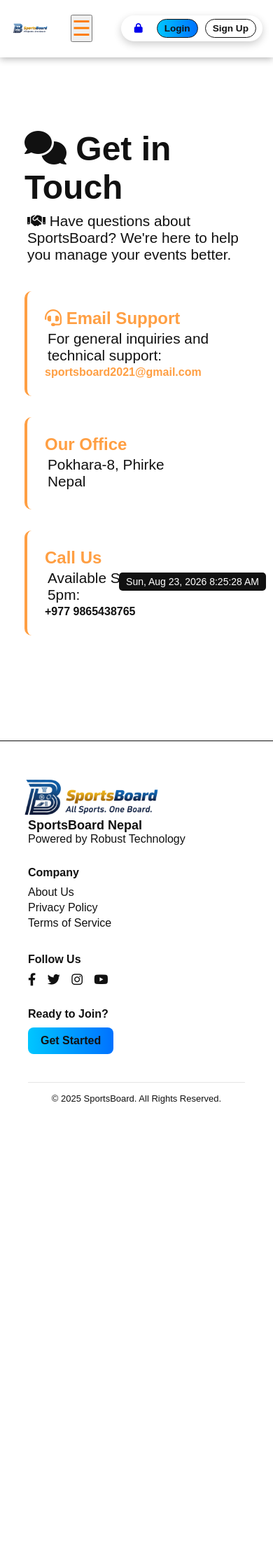
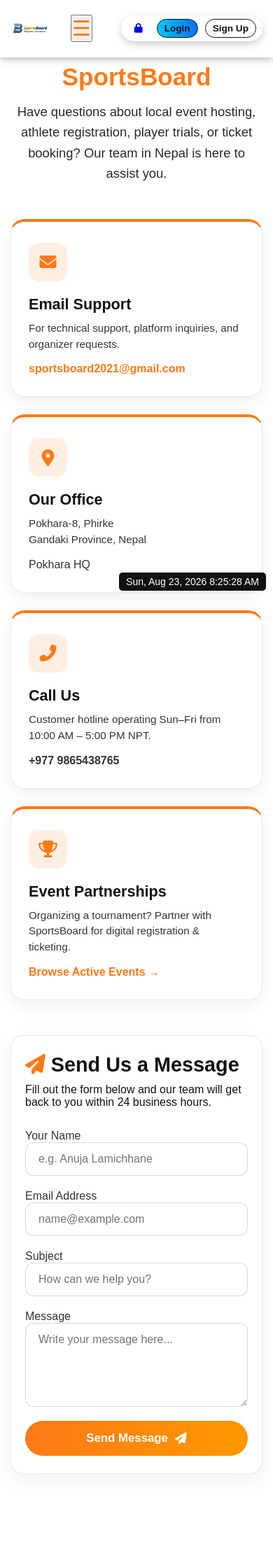
Before and after one commit to AnujaLamichhane/SportsBoard, a Django app: page /contact/ in a window 390 px wide. Shown: the top 2226 px of the page at 70% size. Before the commit the page ends 1577 px from the top, so only its background shows below. Run offline with Django 5.2, Linux system fonts and the light colour scheme; data that the repository does not hold is empty; some libraries are stand-ins or nearby versions.

Commit message:
Enhance login glassmorphism, news mobile styles, and redesign contact page

```diff
--- a/SportsBoard/settings.py
+++ b/SportsBoard/settings.py
@@ -155,6 +155,7 @@ _static_dirs = [
     BASE_DIR / 'accounts' / 'static',
     BASE_DIR / 'organizer' / 'static',
     BASE_DIR / 'admin_panel' / 'static',
+    BASE_DIR / 'news' / 'static',
 ]
 STATICFILES_DIRS = [d for d in _static_dirs if d.exists()]
 
--- a/homepage/templates/homepage/contact.html
+++ b/homepage/templates/homepage/contact.html
@@ -1,95 +1,247 @@
 {% extends "homepage/base.html" %}
 
-{% block content %}
-<link rel="stylesheet" href="https://cdnjs.cloudflare.com/ajax/libs/font-awesome/6.0.0/css/all.min.css">
+{% block title %}Contact Us | SportsBoard{% endblock %}
+
+{% block extra_css %}
+<link rel="stylesheet" href="https://cdnjs.cloudflare.com/ajax/libs/font-awesome/6.5.0/css/all.min.css">
 <style>
-    .contact-section {
+    .contact-hero {
+        text-align: center;
+        padding: 50px 20px 30px;
         max-width: 900px;
-        margin: 80px auto;
-        padding: 20px;
-        color: var(--text-color); /* White text for your dark theme */
+        margin: 0 auto;
     }
-    .contact-section h1{
-        margin-bottom: 9px;
-        font-size: 3rem;
-        font-weight: 700;
+    .contact-hero h1 {
+        font-size: clamp(2.2rem, 6vw, 3.5rem);
+        font-weight: 800;
+        color: var(--text-color, #111);
+        margin-bottom: 15px;
     }
-    .contact-section p{
-        font-size: 1.3rem;
-        margin-left: 4px;
+    .contact-hero h1 span {
+        color: #ff7a18;
     }
+    .contact-hero p {
+        font-size: 1.15rem;
+        color: var(--text-color, #555);
+        opacity: 0.9;
+        max-width: 650px;
+        margin: 0 auto;
+        line-height: 1.6;
+    }
+
+    .contact-container {
+        max-width: 1100px;
+        margin: 20px auto 60px;
+        padding: 0 20px;
+    }
+
     .contact-grid {
         display: grid;
-        grid-template-columns: repeat(auto-fit, minmax(250px, 1fr));
-        gap: 30px;
-        margin-top: 40px;
+        grid-template-columns: repeat(auto-fit, minmax(260px, 1fr));
+        gap: 25px;
+        margin-bottom: 50px;
     }
+
     .contact-card {
-        background: var(--bg-color); /* Darker card color */
-        padding: 25px;
-        border-radius: 10px;
-        border-left: 4px solid #ff9f43; /* Your brand orange */
-        transition: transform 0.3s ease;
+        background: var(--bg-card, #ffffff);
+        border: 1px solid rgba(0, 0, 0, 0.08);
+        padding: 30px 25px;
+        border-radius: 20px;
+        border-top: 4px solid #ff7a18;
+        box-shadow: 0 8px 25px rgba(0, 0, 0, 0.06);
+        transition: transform 0.3s ease, box-shadow 0.3s ease;
+        display: flex;
+        flex-direction: column;
     }
     .contact-card:hover {
         transform: translateY(-5px);
+        box-shadow: 0 15px 35px rgba(0, 0, 0, 0.12);
+    }
+    .contact-icon {
+        width: 55px;
+        height: 55px;
+        background: rgba(255, 122, 24, 0.12);
+        color: #ff7a18;
+        border-radius: 14px;
+        display: flex;
+        align-items: center;
+        justify-content: center;
+        font-size: 1.5rem;
+        margin-bottom: 20px;
     }
     .contact-card h3 {
-        margin-top: 0;
-        margin-bottom: 3px;
-        font-size: 1.5rem;
-        color: #ff9f43;
+        font-size: 1.35rem;
+        font-weight: 700;
+        margin-bottom: 10px;
+        color: var(--text-color, #111);
     }
     .contact-card p {
-        color:var(--text-color);
-        margin-bottom: 3px;
+        font-size: 0.95rem;
+        color: var(--text-color, #555);
+        opacity: 0.85;
+        line-height: 1.5;
+        margin-bottom: 15px;
+        flex-grow: 1;
     }
-    /* Mail Link Styles */
     .contact-card a.mail-link {
-        color: #ff9f43;
+        color: #ff7a18;
+        font-weight: 700;
         text-decoration: none;
-        transition: all 0.3s ease; /* Smooth transition for the hover effect */
-        border-bottom: 2px solid transparent; /* Prepare for a bottom border effect */
+        word-break: break-all;
+    }
+    .contact-card a.mail-link:hover {
+        text-decoration: underline;
     }
 
-    /* Hover Effect */
-    .contact-card a.mail-link:hover {
-        color:  #e67e22; /* Darker blue on hover */
-        text-decoration: none;
-        border-bottom: 2px solid  #e67e22; /* Adds a nice underline on hover */
-        opacity: 0.8;
+    /* Form Section */
+    .contact-form-section {
+        background: var(--bg-card, #ffffff);
+        border: 1px solid rgba(0, 0, 0, 0.08);
+        border-radius: 24px;
+        padding: 40px;
+        box-shadow: 0 10px 30px rgba(0, 0, 0, 0.06);
+    }
+    .contact-form-section h2 {
+        font-size: 1.8rem;
+        font-weight: 800;
+        margin-bottom: 10px;
+        color: var(--text-color, #111);
+    }
+    .contact-form-section p.sub {
+        font-size: 1rem;
+        color: var(--text-color, #666);
+        margin-bottom: 30px;
+    }
+    .form-grid {
+        display: grid;
+        grid-template-columns: repeat(2, 1fr);
+        gap: 20px;
+    }
+    .form-group-full {
+        grid-column: span 2;
+    }
+    .form-control-custom {
+        width: 100%;
+        padding: 14px 18px;
+        border: 1px solid rgba(0, 0, 0, 0.15);
+        border-radius: 12px;
+        font-size: 1rem;
+        background: var(--bg-color, #fff);
+        color: var(--text-color, #111);
+        transition: border-color 0.3s ease;
+    }
+    .form-control-custom:focus {
+        border-color: #ff7a18;
+        outline: none;
+        box-shadow: 0 0 0 3px rgba(255, 122, 24, 0.15);
+    }
+    .btn-submit-contact {
+        background: linear-gradient(90deg, #ff7a18, #ff9800);
+        color: white;
+        border: none;
+        padding: 15px 35px;
+        font-weight: 700;
+        font-size: 1.05rem;
+        border-radius: 50px;
+        cursor: pointer;
+        transition: transform 0.3s ease, box-shadow 0.3s ease;
+        display: inline-flex;
+        align-items: center;
+        gap: 10px;
+    }
+    .btn-submit-contact:hover {
+        transform: translateY(-2px);
+        box-shadow: 0 8px 20px rgba(255, 122, 24, 0.35);
     }
 
-
-
+    @media (max-width: 768px) {
+        .contact-container {
+            padding: 0 15px;
+            margin-bottom: 40px;
+        }
+        .contact-form-section {
+            padding: 25px 20px;
+            border-radius: 18px;
+        }
+        .form-grid {
+            grid-template-columns: 1fr;
+        }
+        .form-group-full {
+            grid-column: span 1;
+        }
+        .btn-submit-contact {
+            width: 100%;
+            justify-content: center;
+        }
+    }
 </style>
 
-<div class="contact-section">
-    <h1><i class="fas fa-comments"></i> Get in Touch</h1>
-    <p class="sub-header"><i class="fas fa-handshake"></i> Have questions about SportsBoard? We're here to help you manage your events better.</p>
+<div class="contact-hero">
+    <h1>Get in Touch with <span>SportsBoard</span></h1>
+    <p>Have questions about local event hosting, athlete registration, player trials, or ticket booking? Our team in Nepal is here to assist you.</p>
+</div>
 
+<div class="contact-container">
     <div class="contact-grid">
         <div class="contact-card">
-            <h3><i class="fas fa-headset"></i> Email Support</h3>
-            <p>For general inquiries and technical support:</p>
-            <strong>
-                <a href="mailto:sportsboard2021@gmail.com" class="mail-link">
-                     sportsboard2021@gmail.com
-                </a>
-            </strong>
+            <div class="contact-icon"><i class="fas fa-envelope"></i></div>
+            <h3>Email Support</h3>
+            <p>For technical support, platform inquiries, and organizer requests.</p>
+            <a href="mailto:sportsboard2021@gmail.com" class="mail-link">sportsboard2021@gmail.com</a>
         </div>
 
         <div class="contact-card">
+            <div class="contact-icon"><i class="fas fa-map-marker-alt"></i></div>
             <h3>Our Office</h3>
-            <p>Pokhara-8, Phirke<br>
-             Nepal</p>
+            <p>Pokhara-8, Phirke<br>Gandaki Province, Nepal</p>
+            <span class="badge bg-light text-dark border">Pokhara HQ</span>
         </div>
 
         <div class="contact-card">
+            <div class="contact-icon"><i class="fas fa-phone-alt"></i></div>
             <h3>Call Us</h3>
-            <p>Available Sun-Fri, 10am - 5pm:</p>
+            <p>Customer hotline operating Sun–Fri from 10:00 AM – 5:00 PM NPT.</p>
             <strong>+977 9865438765</strong>
         </div>
+
+        <div class="contact-card">
+            <div class="contact-icon"><i class="fas fa-trophy"></i></div>
+            <h3>Event Partnerships</h3>
+            <p>Organizing a tournament? Partner with SportsBoard for digital registration & ticketing.</p>
+            <a href="{% url 'homepage:view_events' %}" class="mail-link">Browse Active Events →</a>
+        </div>
+    </div>
+
+    <div class="contact-form-section">
+        <h2><i class="fas fa-paper-plane" style="color: #ff7a18;"></i> Send Us a Message</h2>
+        <p class="sub">Fill out the form below and our team will get back to you within 24 business hours.</p>
+
+        <form method="post" action="{% url 'accounts:feedback' %}" class="contact-form">
+            {% csrf_token %}
+            <div class="form-grid">
+                <div>
+                    <label class="form-label fw-bold mb-2">Your Name</label>
+                    <input type="text" name="name" class="form-control-custom" placeholder="e.g. Anuja Lamichhane" required>
+                </div>
+                <div>
+                    <label class="form-label fw-bold mb-2">Email Address</label>
+                    <input type="email" name="email" class="form-control-custom" placeholder="name@example.com" required>
+                </div>
+                <div class="form-group-full">
+                    <label class="form-label fw-bold mb-2">Subject</label>
+                    <input type="text" name="subject" class="form-control-custom" placeholder="How can we help you?" required>
+                </div>
+                <div class="form-group-full">
+                    <label class="form-label fw-bold mb-2">Message</label>
+                    <textarea name="message" rows="5" class="form-control-custom" placeholder="Write your message here..." required></textarea>
+                </div>
+                <div class="form-group-full text-end">
+                    <button type="submit" class="btn-submit-contact">
+                        Send Message <i class="fas fa-paper-plane"></i>
+                    </button>
+                </div>
+            </div>
+        </form>
     </div>
 </div>
 {% endblock %}
```
Also changed, not shown: accounts/static/accounts/css/auth.css (+7 -6 lines), news/static/css/style.css (+52 -29 lines).
